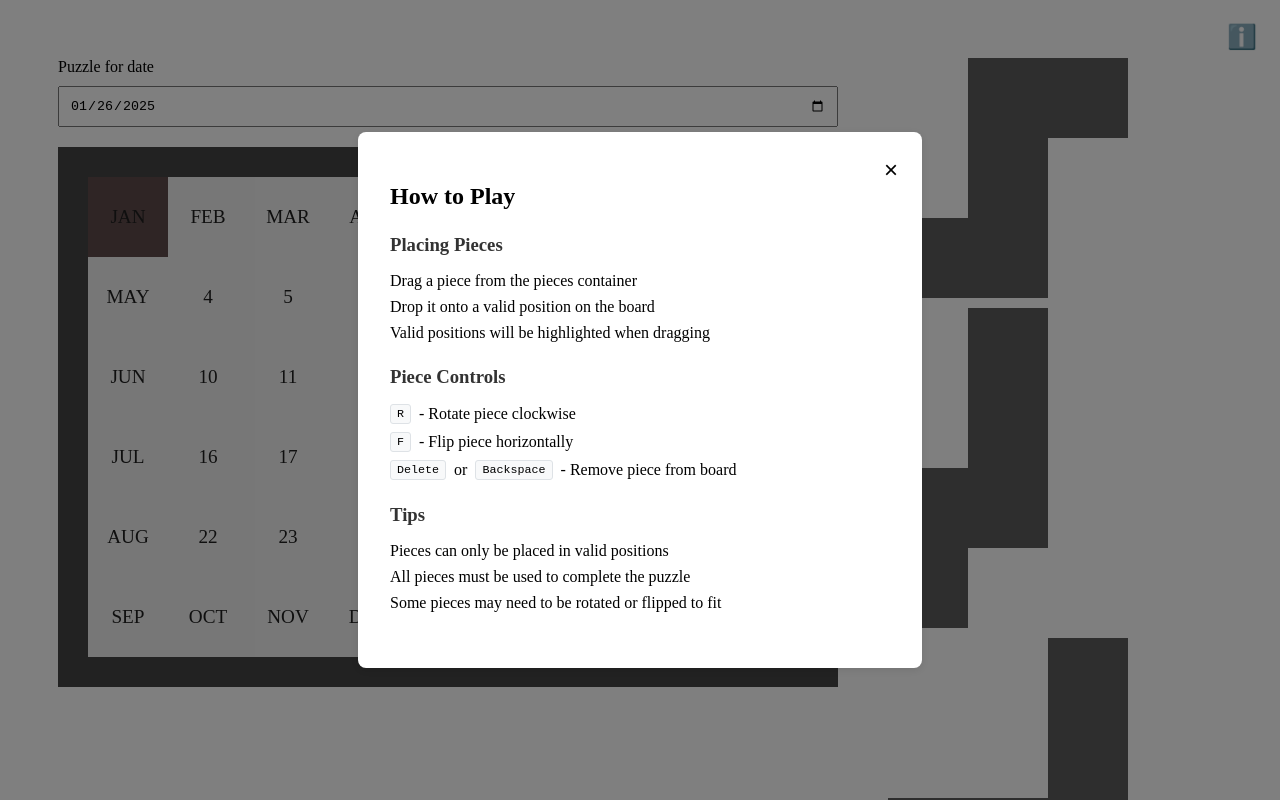
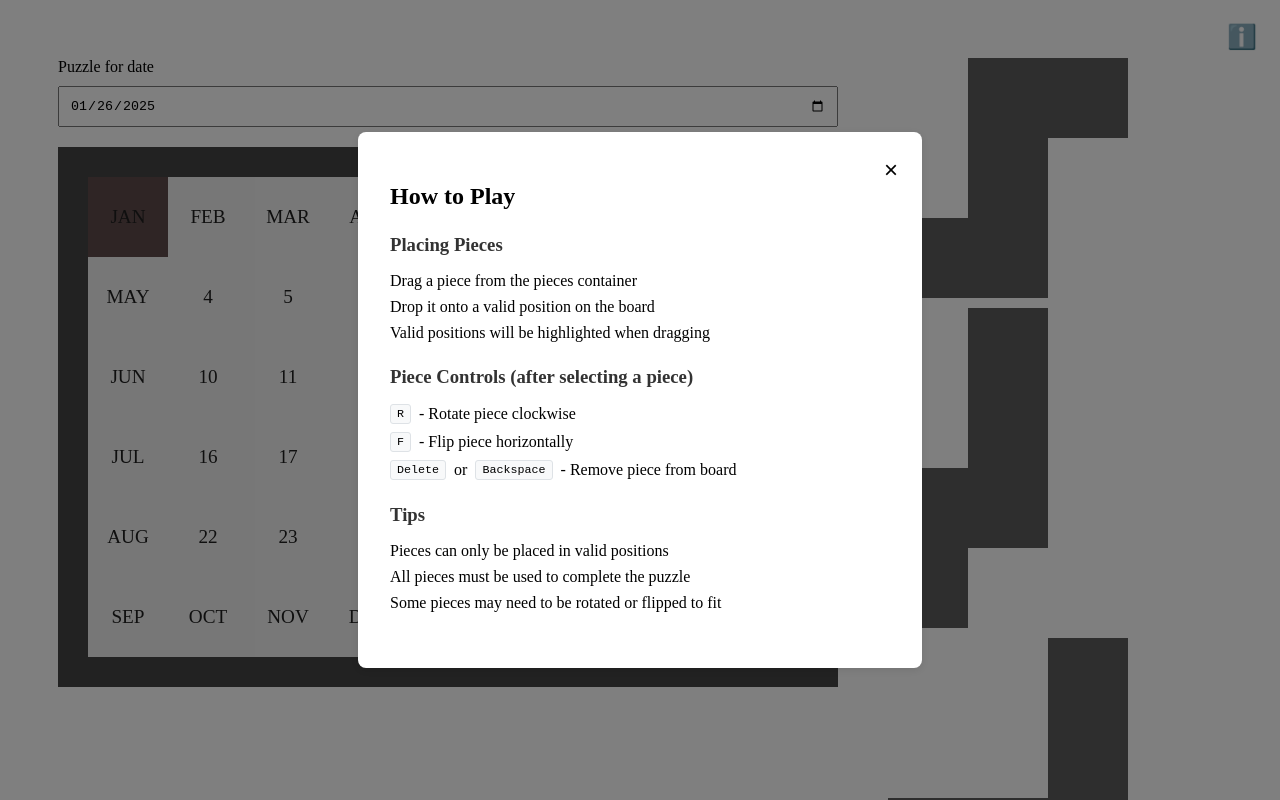
Before and after one commit to rdinkar/calendar-puzzle, a React (Vite) app: page / in a window 1280 px wide. Shown: the top 800 px of the page. Built offline with nearby package versions, Linux system fonts and the light colour scheme.

Commit message:
instruction fix

```diff
--- a/src/components/Instructions.tsx
+++ b/src/components/Instructions.tsx
@@ -43,7 +43,7 @@ export const Instructions = () => {
             </div>
 
             <div className="instruction-section">
-              <h3>Piece Controls</h3>
+              <h3>Piece Controls (after selecting a piece)</h3>
               <ul>
                 <li>
                   <kbd>R</kbd> - Rotate piece clockwise
```
